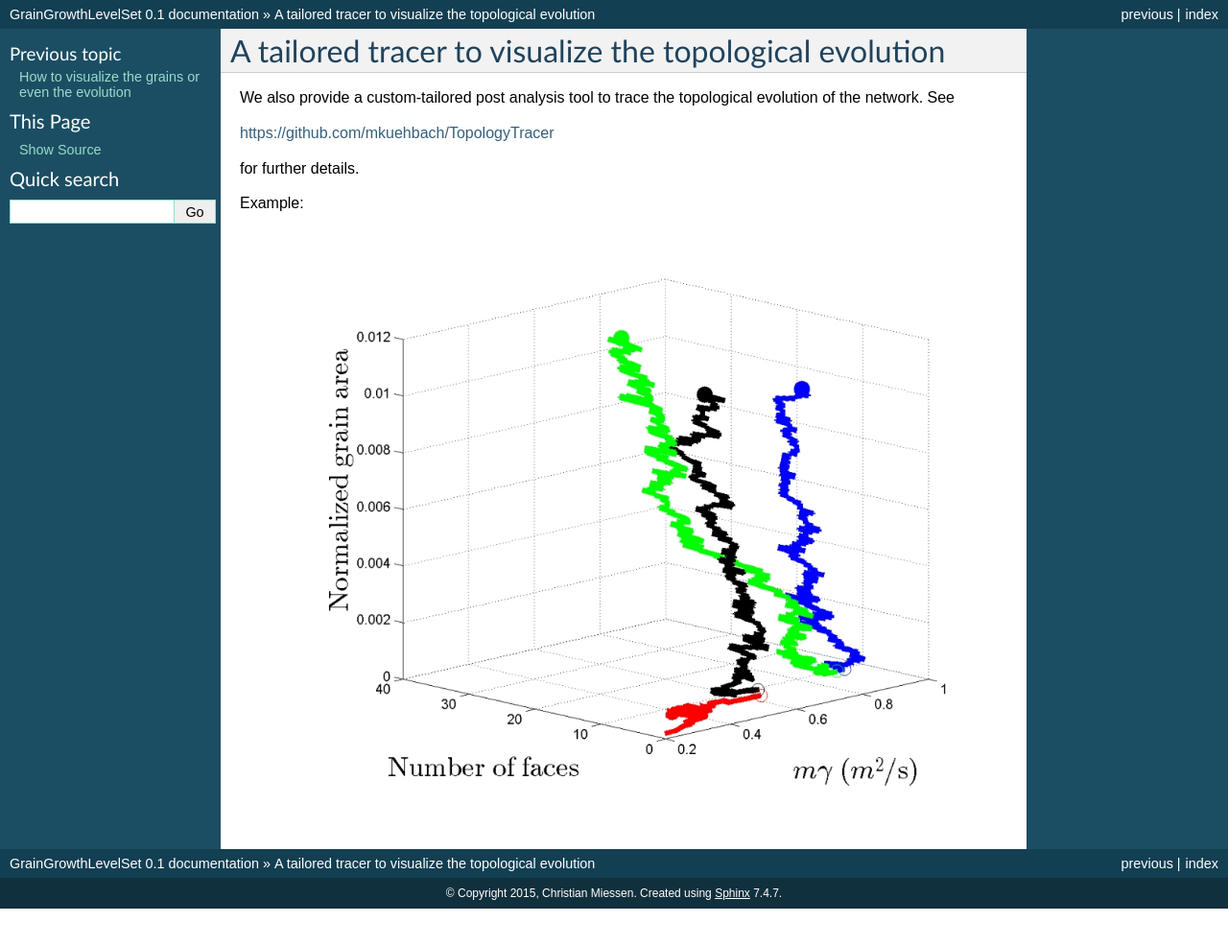
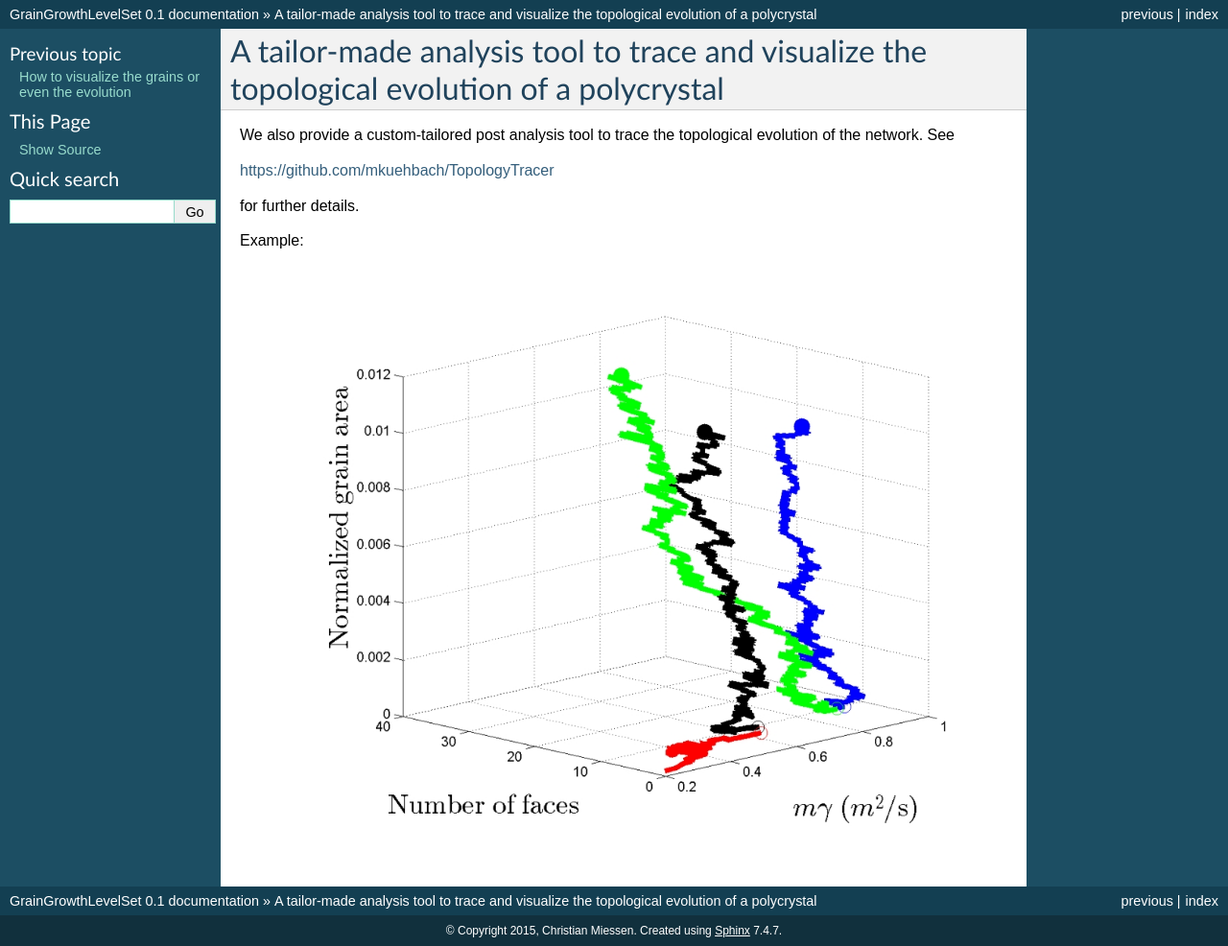
Before and after one commit to GraGLeS/GraGLeS2D, a Sphinx documentation site: the page built from docs/source/topotracer.rst, in a window 1280 px wide. Shown: the whole page at 96% size. Built offline with Sphinx 7.4.7, drawn with Linux system fonts in a browser that asks for light colours; before the commit the page ends 947 px from its top, so only the background shows below that.

Commit message:
Update topotracer.rst

```diff
--- a/docs/source/topotracer.rst
+++ b/docs/source/topotracer.rst
@@ -1,4 +1,4 @@
-A tailored tracer to visualize the topological evolution
+A tailor-made analysis tool to trace and visualize the topological evolution of a polycrystal
 =============================
 
 
```
